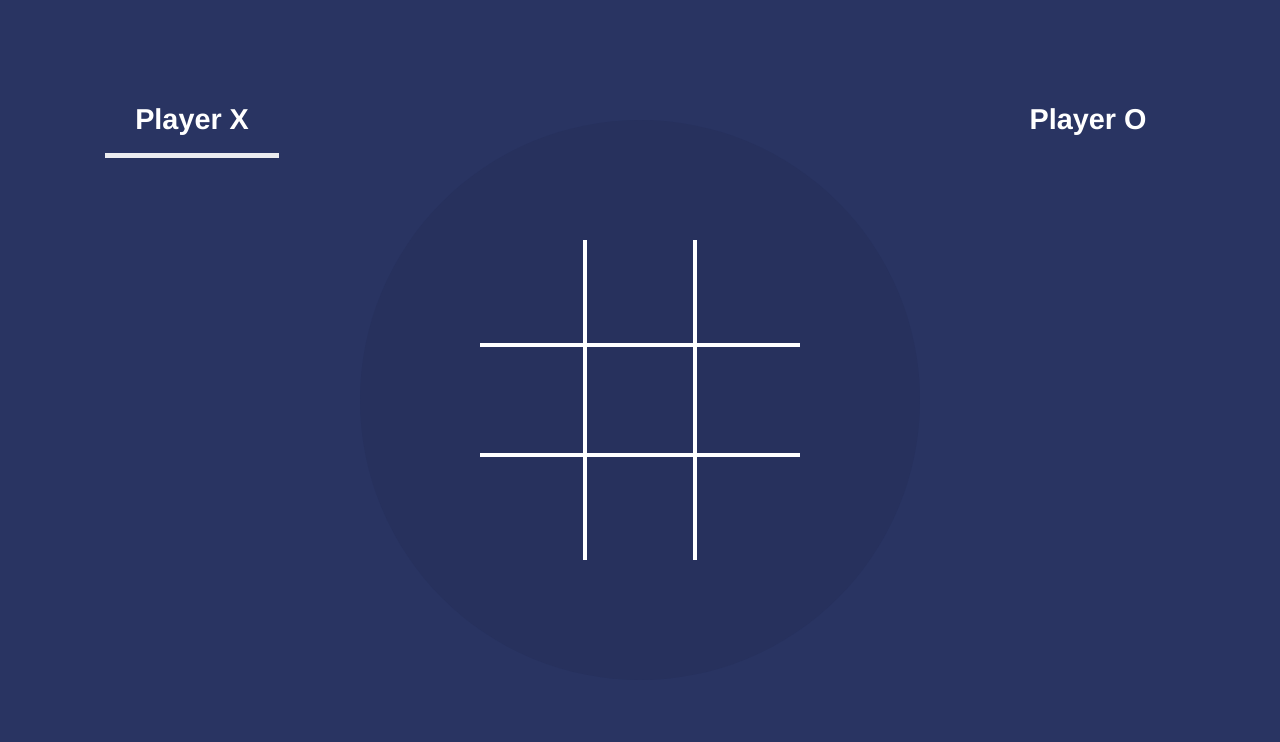
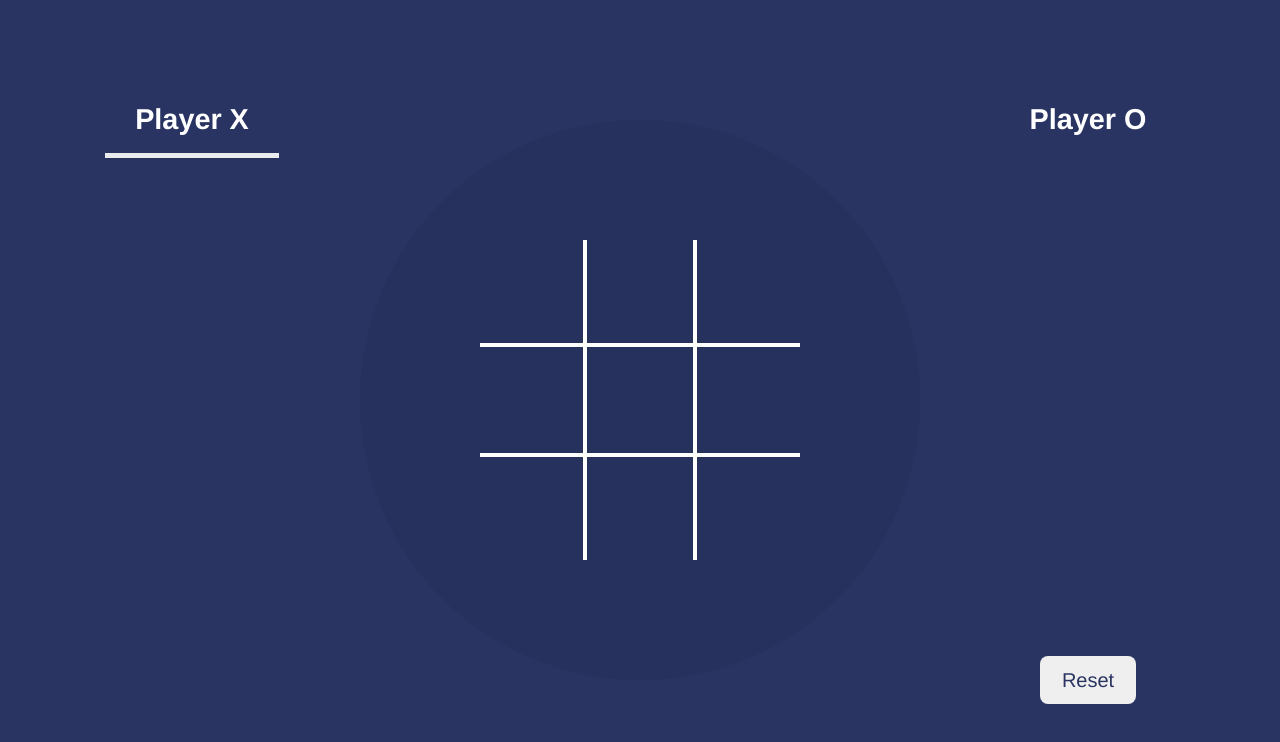
Before and after one commit to ezegonmac/React-TikTakToe, a React (Create React App) app: page / in a window 1280 px wide. Shown: the top 742 px of the page. Built offline with nearby package versions, Linux system fonts and the light colour scheme.

Commit message:
Add reset button (not working)

```diff
--- a/src/App.js
+++ b/src/App.js
@@ -5,6 +5,7 @@ import MatrixHelper from "./helpers/MatrixHelper";
 import Player from "./components/Player";
 import FinalScreen from "./components/FinalScreen";
 import './App.css';
+import { ResetButton } from "./components/Button";
 
 const Content = styled.div`
     background-color: #293462;
@@ -40,9 +41,7 @@ const BoardContainer = styled.div`
     }
 `
 
-class App extends Component {
-
-  state = {
+const initialState = {
   finished: false,
   turn : 'X',
   board: [
@@ -52,8 +51,11 @@ class App extends Component {
   ]
 }
 
-  finalSequence = () => {
+class App extends Component {
 
+  constructor(props) {
+    super(props);
+    this.state = initialState;
   }
 
   checkIfFinished = () => {
@@ -63,8 +65,6 @@ class App extends Component {
       this.setState({
         finished : true
       });
-
-      this.finalSequence();
     }
     else{
       this.changeTurn();
@@ -107,6 +107,7 @@ class App extends Component {
               turn={this.state.turn}
               updateBoard={this.updateBoard}/>
           </BoardContainer>
+          <ResetButton onClick={this.reset}/>
         </Content>
       </>
     )
--- /dev/null
+++ b/src/components/Button.js
@@ -0,0 +1,54 @@
+import styled from "styled-components";
+
+const StyledButton = styled.button`
+    width: 6rem;
+    height: 3rem;
+
+    font-size: 1.25rem;
+
+    border: none;
+    outline: none;
+    box-shadow: none;
+
+    border-radius: 0.5rem;
+    color: #293462;
+
+    &:hover {
+        box-shadow: 3px 3px 7px 3px rgba(0,0,0,0.2);
+    }
+
+    &:active {
+        box-shadow: 3px 3px 7px 3px rgba(0,0,0,0.2) inset;
+    }
+
+    `
+
+
+const Button = (props) => {
+    return (
+        <StyledButton {...props}>
+            {props.children}
+        </StyledButton>
+    )
+}
+
+const StyledResetButton = styled(Button)`
+    grid-row-start: 3;
+    grid-row-end: 4;
+    grid-column-start: 3;
+    grid-column-end: 4;
+
+    margin: auto;
+
+    z-index: 6;
+    `
+
+const ResetButton = (props) => {
+    return (
+        <StyledResetButton {...props}>
+            Reset
+        </StyledResetButton>
+    )
+}
+
+export {Button, ResetButton};
--- a/src/components/Cell.js
+++ b/src/components/Cell.js
@@ -36,7 +36,7 @@ const Cell = (props) => {
 
     const borderStyle = "solid 0.25rem rgb(256,256,256)";
 
-    const [mark, toggleMark] = useMark(null);
+    const [mark, toggleMark, resetMark] = useMark(null);
 
     const handleClick = () => {
 
```
Lines whose indentation alone changed are shown as unchanged.
